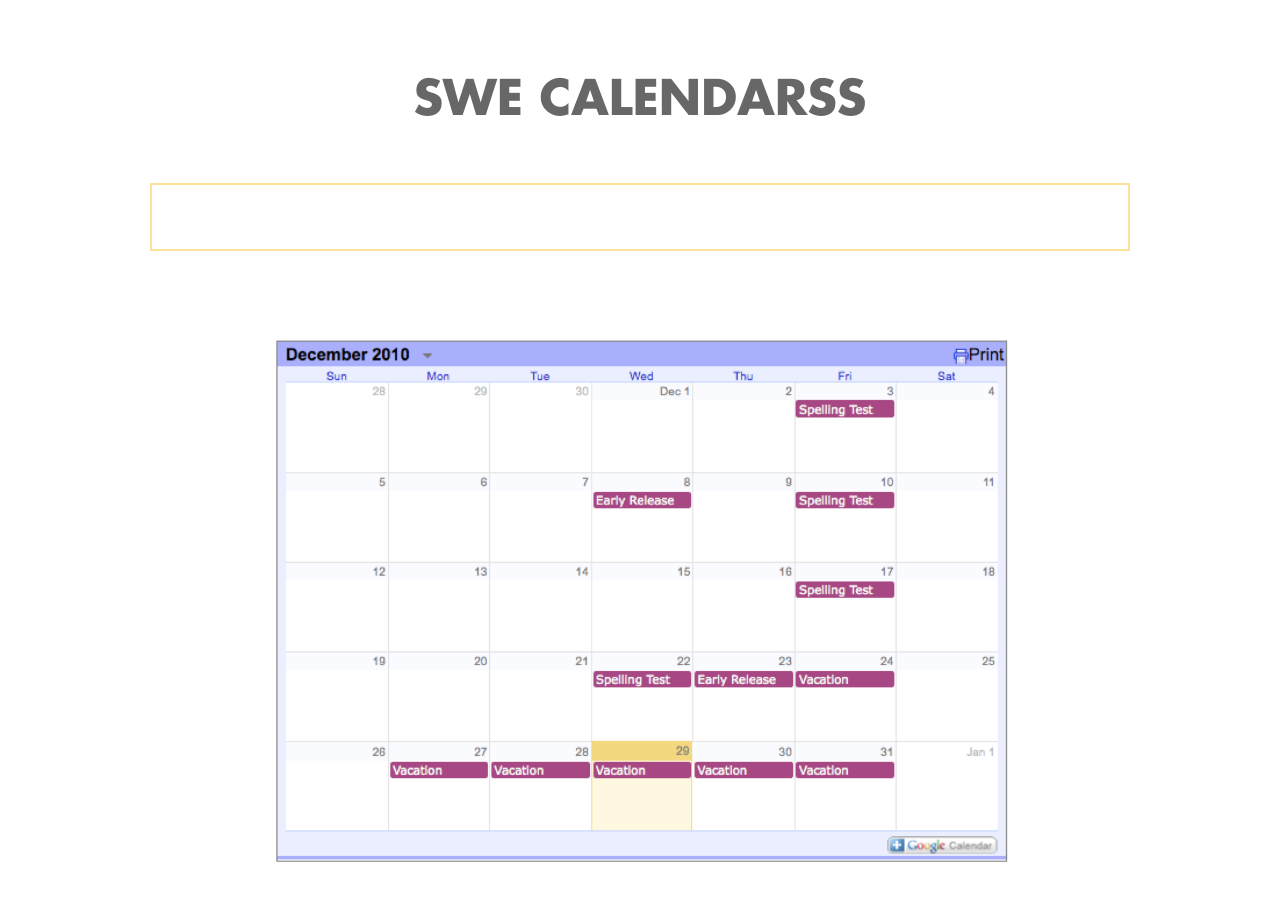
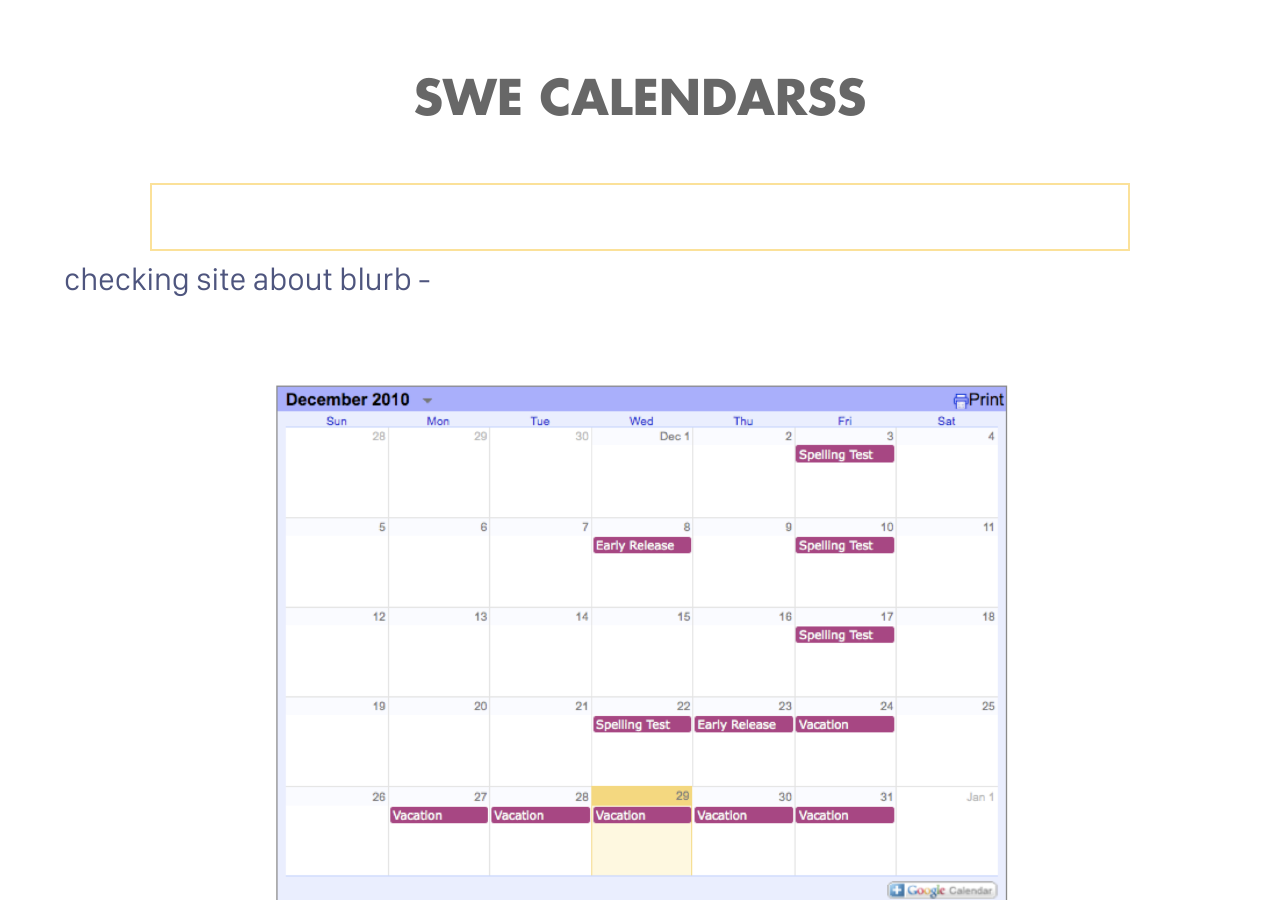
Before and after one commit to sweucsd/swe-website-old, a Jekyll site: the page built from calendar.markdown, in a window 1280 px wide and 900 px high, scrolled down 1061 px. Built offline with Jekyll 4.4.1, drawn with Linux system fonts in a browser that asks for light colours; comment, search, counter and statistics services are not loaded.

Commit message:
still checking site.about.blurb

```diff
--- a/_layouts/calendar.html
+++ b/_layouts/calendar.html
@@ -6,6 +6,9 @@ layout: default
     <h1 class="main__title">{{ page.subtitle }}</h1>
 
     {% include events.html %}
+
+    <h1>checking site about blurb - {{ site.about.blurb }}</h1>
+
     <hr>
 
     <img src="{{ site.baseurl }}/assets/img/cal.png" alt="" class="cal">
```
